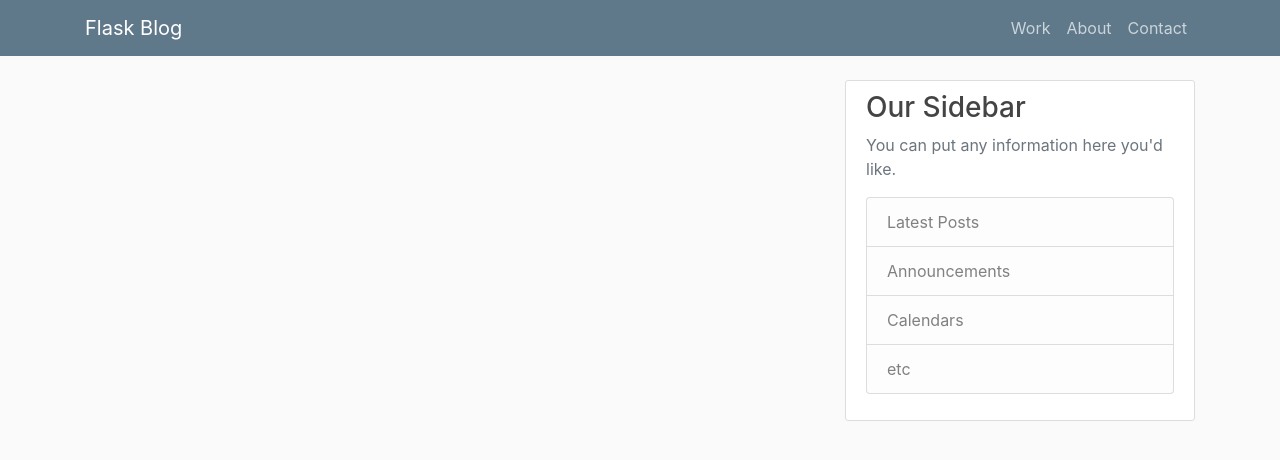
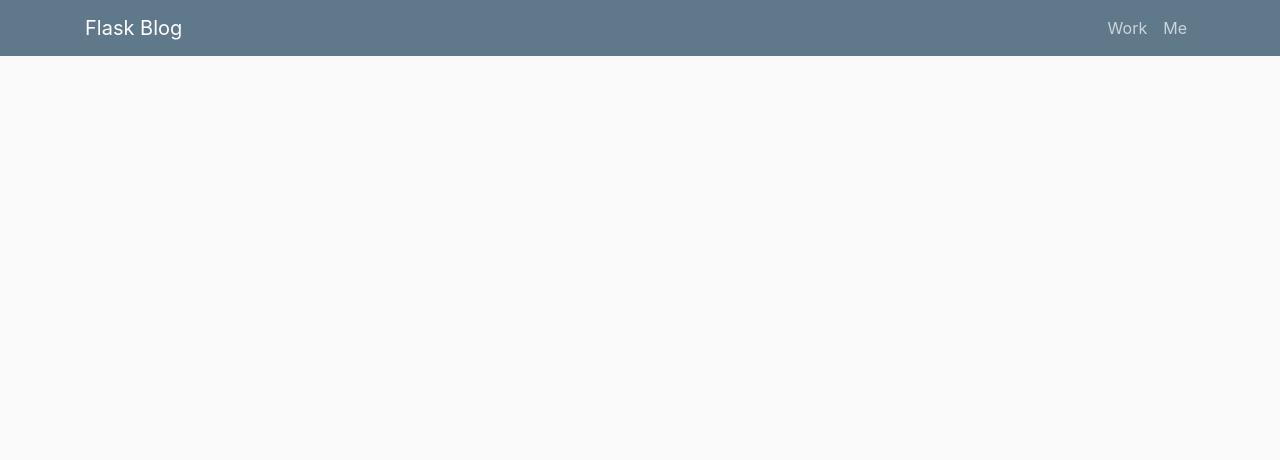
Before and after one commit to krishan147/blog_template, a Python web app: template site/templates/layout.html in a window 1280 px wide. Shown: the top 460 px of the page. Run offline with Jinja, Linux system fonts and the light colour scheme; the template is opened without the code that fills it, so the values that code supplies are empty; some libraries are stand-ins or nearby versions.

Commit message:
added me

```diff
--- a/site/templates/layout.html
+++ b/site/templates/layout.html
@@ -5,10 +5,8 @@
      <!-- Required meta tags -->
     <meta charset="utf-8">
     <meta name="viewport" content="width=device-width, initial-scale=1, shrink-to-fit=no">
-
     <!-- Bootstrap CSS -->
     <link rel="stylesheet" href="https://maxcdn.bootstrapcdn.com/bootstrap/4.0.0/css/bootstrap.min.css" integrity="sha384-Gn5384xqQ1aoWXA+058RXPxPg6fy4IWvTNh0E263XmFcJlSAwiGgFAW/dAiS6JXm" crossorigin="anonymous">
-
     <link rel="stylesheet" type="text/css" href="{{ url_for('static', filename='main.css') }}">
 
     {% if title %}
@@ -26,14 +24,14 @@
             <span class="navbar-toggler-icon"></span>
           </button>
           <div class="collapse navbar-collapse" id="navbarToggle">
+            <!-- Navbar Left Side -->
             <div class="navbar-nav mr-auto">
 
             </div>
             <!-- Navbar Right Side -->
             <div class="navbar-nav">
               <a class="nav-item nav-link" href="/work">Work</a>
-              <a class="nav-item nav-link" href="/about">About</a>
-              <a class="nav-item nav-link" href="/contact">Contact</a>
+              <a class="nav-item nav-link" href="/me">Me</a>
             </div>
           </div>
         </div>
@@ -44,19 +42,6 @@
         <div class="col-md-8">
           {% block content %}{% endblock %}
         </div>
-        <div class="col-md-4">
-          <div class="content-section">
-            <h3>Our Sidebar</h3>
-            <p class='text-muted'>You can put any information here you'd like.
-              <ul class="list-group">
-                <li class="list-group-item list-group-item-light">Latest Posts</li>
-                <li class="list-group-item list-group-item-light">Announcements</li>
-                <li class="list-group-item list-group-item-light">Calendars</li>
-                <li class="list-group-item list-group-item-light">etc</li>
-              </ul>
-            </p>
-          </div>
-        </div>
       </div>
     </main>
 
```
Also changed, not shown: site/run.py (+8 -5 lines), site/templates/about.html (deleted, +0 -7 lines), site/templates/contact.html (deleted, +0 -7 lines).
